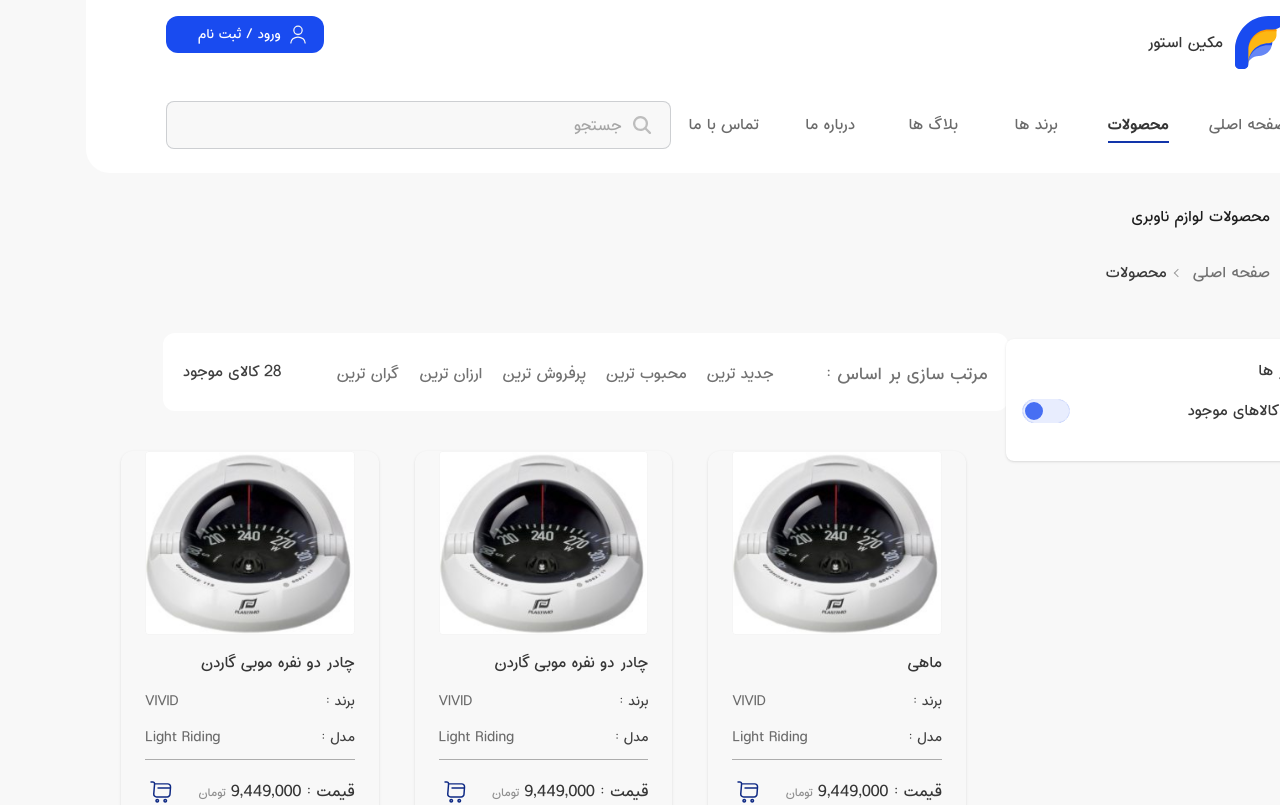
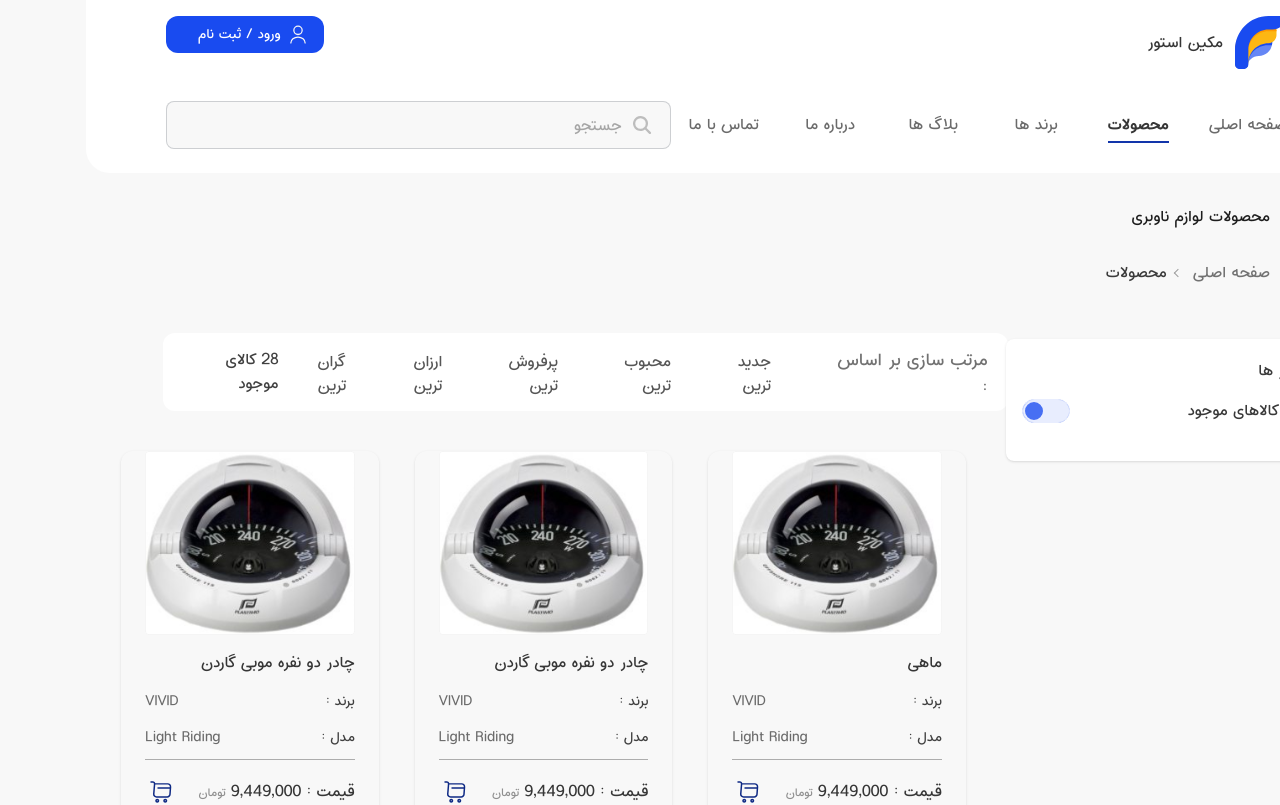
Before and after one commit to farnam04/makeen-darya, a Next.js app: page /product in a window 1280 px wide. Shown: the top 805 px of the page. Built offline with nearby package versions, Linux system fonts and the light colour scheme.

Commit message:
add filter product

```diff
--- a/src/Component/Product/FilterProduct.tsx
+++ b/src/Component/Product/FilterProduct.tsx
@@ -18,10 +18,10 @@ const FilterProduct = () => {
           </p>
           <div className="flex  gap-5 mr-12 cursor-pointer items-center">
             <p
-              className={`font-medium text-base duration-300 ${
+              className={`font-medium px-2 py-4 rounded-lg text-base duration-300 text-[#565656] ${
                 activeFilter === "جدید ترین"
-                  ? "text-[#2E8B57]"
-                  : "text-[#727272] hover:text-[#2E8B57]"
+                  ? "bg-[#E8EDFE]"
+                  : "text-[#565656] hover:bg-[#E8EDFE]"
               }`}
               onClick={() => handleFilterClick("جدید ترین")}
             >
@@ -29,39 +29,39 @@ const FilterProduct = () => {
             </p>
 
             <p
-               className={`font-medium text-base duration-300 ${
-                activeFilter === "محبوب ترین"
-                  ? "text-[#2E8B57]"
-                  : "text-[#727272] hover:text-[#2E8B57]"
-              }`}
+             className={`font-medium px-2 py-4  rounded-lg text-base duration-300 text-[#565656] ${
+              activeFilter === "محبوب ترین"
+                ? "bg-[#E8EDFE]"
+                : "text-[#565656] hover:bg-[#E8EDFE]"
+            }`}
               onClick={() => handleFilterClick("محبوب ترین")}
             >
              محبوب ترین
             </p>
 
-            <p  className={`font-medium text-base duration-300 ${
+            <p   className={`font-medium px-2 py-4  rounded-lg text-base duration-300 text-[#565656] ${
                 activeFilter === "پرفروش ترین"
-                  ? "text-[#2E8B57]"
-                  : "text-[#727272] hover:text-[#2E8B57]"
+                  ? "bg-[#E8EDFE]"
+                  : "text-[#565656] hover:bg-[#E8EDFE]"
               }`}
               onClick={() => handleFilterClick("پرفروش ترین")}>
              پرفروش ترین
             </p>
 
 
-            <p   className={`font-medium text-base duration-300 ${
+            <p   className={`font-medium px-2 py-4  rounded-lg text-base duration-300 text-[#565656] ${
                 activeFilter === "ارزان ترین"
-                  ? "text-[#2E8B57]"
-                  : "text-[#727272] hover:text-[#2E8B57]"
+                  ? "bg-[#E8EDFE]"
+                  : "text-[#565656] hover:bg-[#E8EDFE]"
               }`}
               onClick={() => handleFilterClick("ارزان ترین")}>
         ارزان ترین
             </p>
 
-            <p   className={`font-medium text-base duration-300 ${
-                activeFilter === "گران ترین"
-                  ? "text-[#2E8B57]"
-                  : "text-[#727272] hover:text-[#2E8B57]"
+            <p    className={`font-medium px-2 py-4  rounded-lg text-base duration-300 text-[#565656] ${
+                activeFilter ==="گران ترین"
+                  ? "bg-[#E8EDFE]"
+                  : "text-[#565656] hover:bg-[#E8EDFE]"
               }`}
               onClick={() => handleFilterClick("گران ترین")}>
              گران ترین
```
